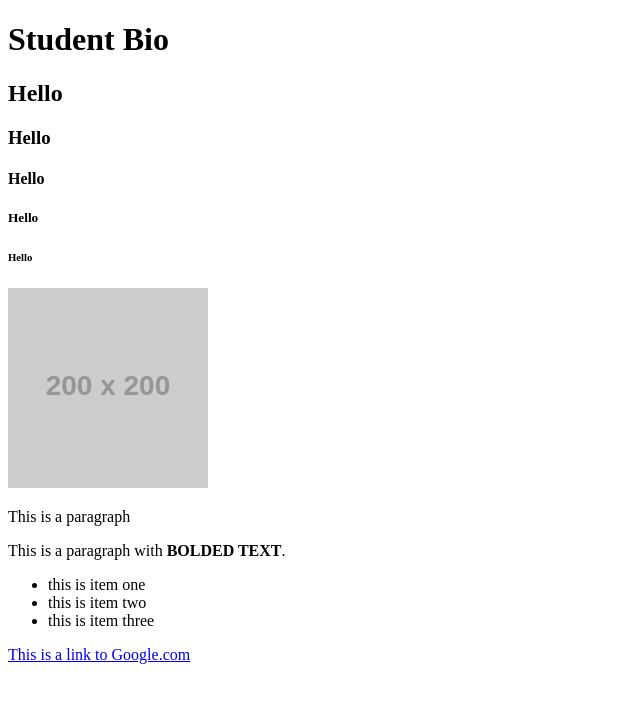
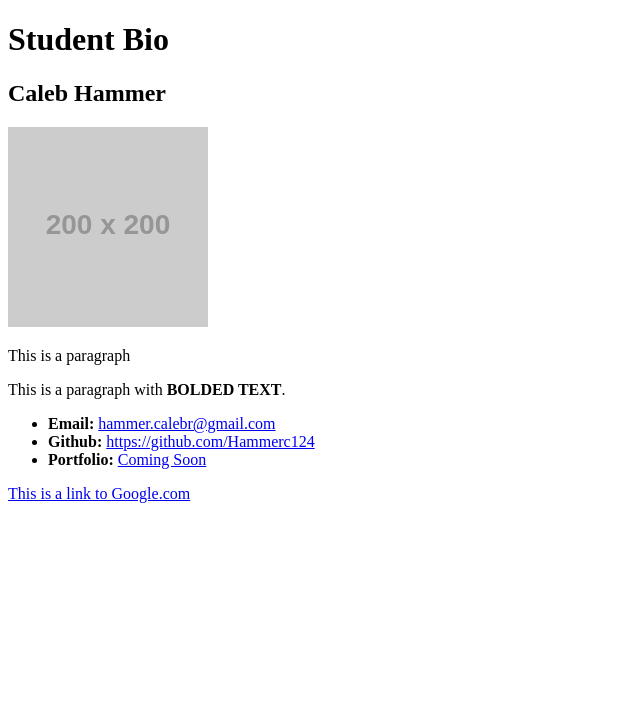
Before and after one commit to Hammerc124/first-day-repo, a plain HTML site: page index.html in a window 1280 px wide. Shown: the whole page, without its empty margins (0-640 px from the left). Drawn offline with Linux system fonts and the light colour scheme; placeholder pictures from the web are drawn by us.

Commit message:
added more to html

```diff
--- a/index.html
+++ b/index.html
@@ -4,21 +4,16 @@
     <head>
         <meta charset="UTF-8">
         <title>HTML Bio</title>
-        <link rel="stylesheet" href=".assets/css/style.css"
     </head>
 
     <body>
         <header>
             <h1>Student Bio</h1>
-            <h2>Hello</h2>
-            <h3>Hello</h3>
-            <h4>Hello</h4>
-            <h5>Hello</h5>
-            <h6>Hello</h6>
         </header>
 
         <section>
             <!--Image -->
+            <h2>Caleb Hammer</h2>
             <img src="https://via.placeholder.com/200" alt="placeholder image"/>
 
             <!--Paragraph-->
@@ -27,9 +22,9 @@
 
             <!--Unordered list-->
             <ul>
-             <li>this is item one</li>
-             <li>this is item two</li>
-             <li>this is item three</li>
+             <li><strong>Email: </strong> <a href="#">hammer.calebr@gmail.com</a></li>
+             <li><strong>Github: </strong><a href="#">https://github.com/Hammerc124</a></li>
+             <li><strong>Portfolio: </strong> <a href="#"> Coming Soon</a></li>
             </ul>
 
             <!--Links-->
```
Also changed, not shown: style.css (deleted, +0 -18 lines).
